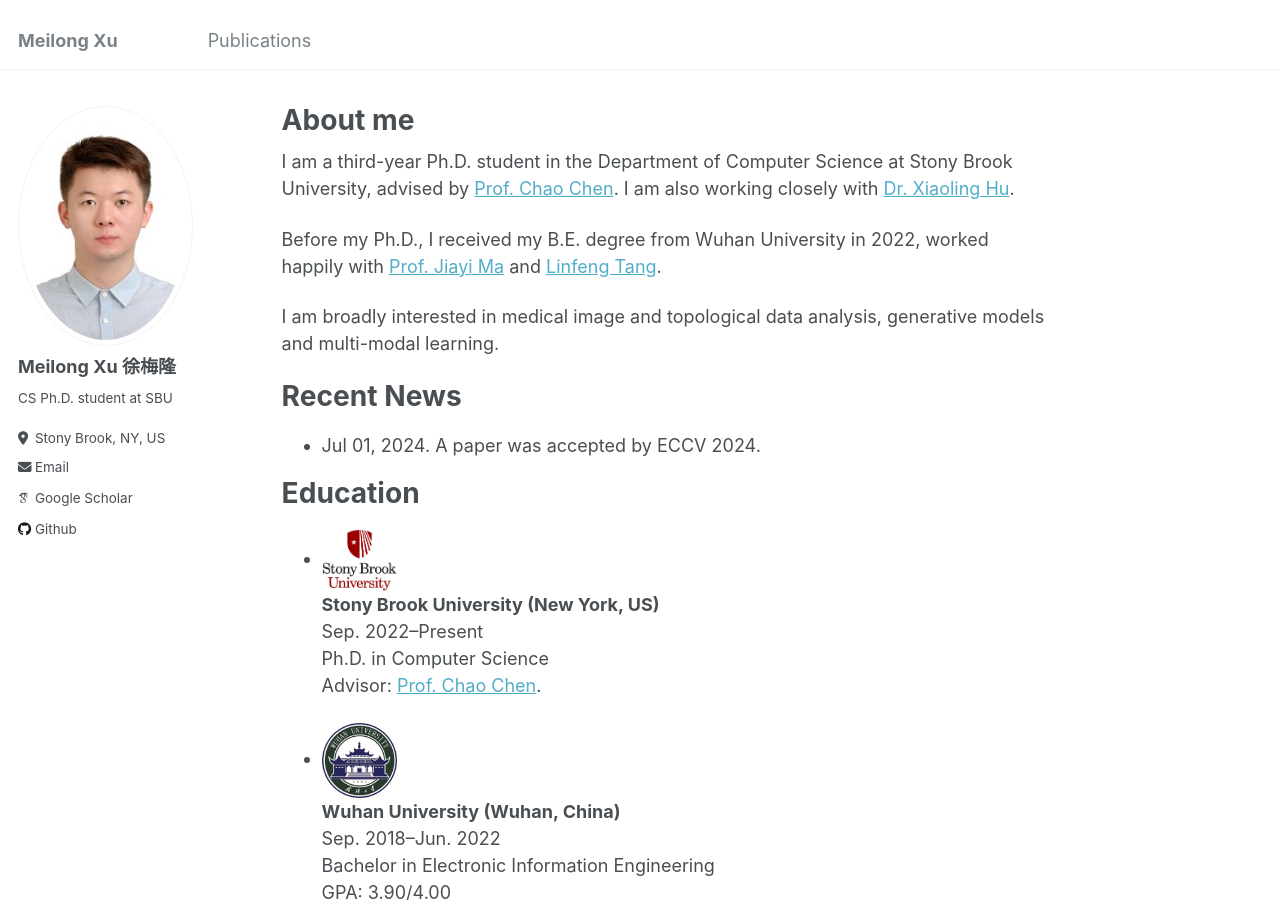
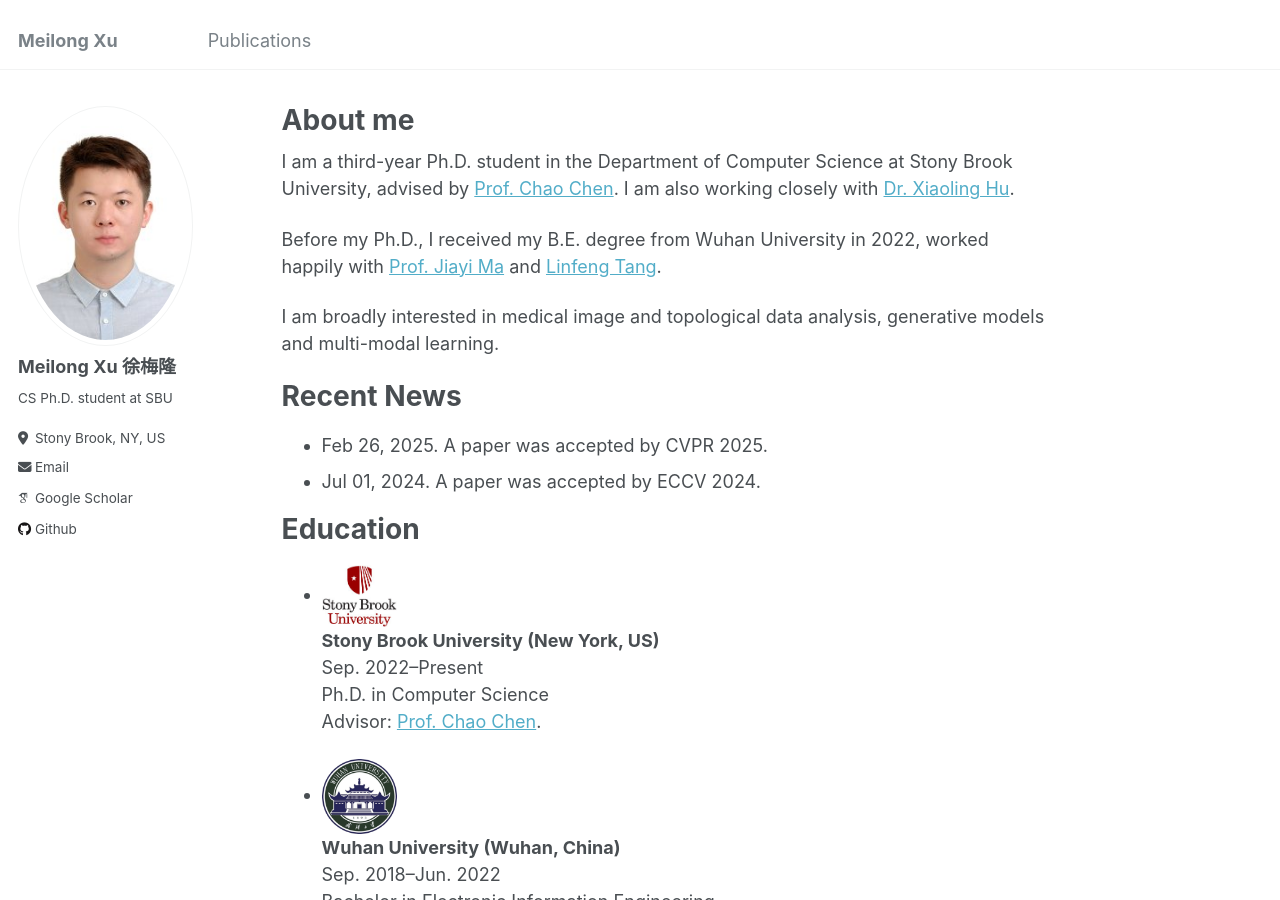
Before and after one commit to Melon-Xu/Melon-Xu.github.io, a Jekyll site: the page built from _pages/about.md, in a window 1280 px wide and 900 px high. Built offline with Jekyll 4.4.1, drawn with Linux system fonts in a browser that asks for light colours; some web fonts are replaced.

Commit message:
Update about.md

```diff
--- a/_pages/about.md
+++ b/_pages/about.md
@@ -15,6 +15,7 @@ Before my Ph.D., I received my B.E. degree from Wuhan University in 2022, worked
 I am broadly interested in medical image and topological data analysis, generative models and multi-modal learning.
 
 # Recent News
+* Feb 26, 2025. A paper was accepted by CVPR 2025.
 * Jul 01, 2024. A paper was accepted by ECCV 2024.
 
 # Education
```
